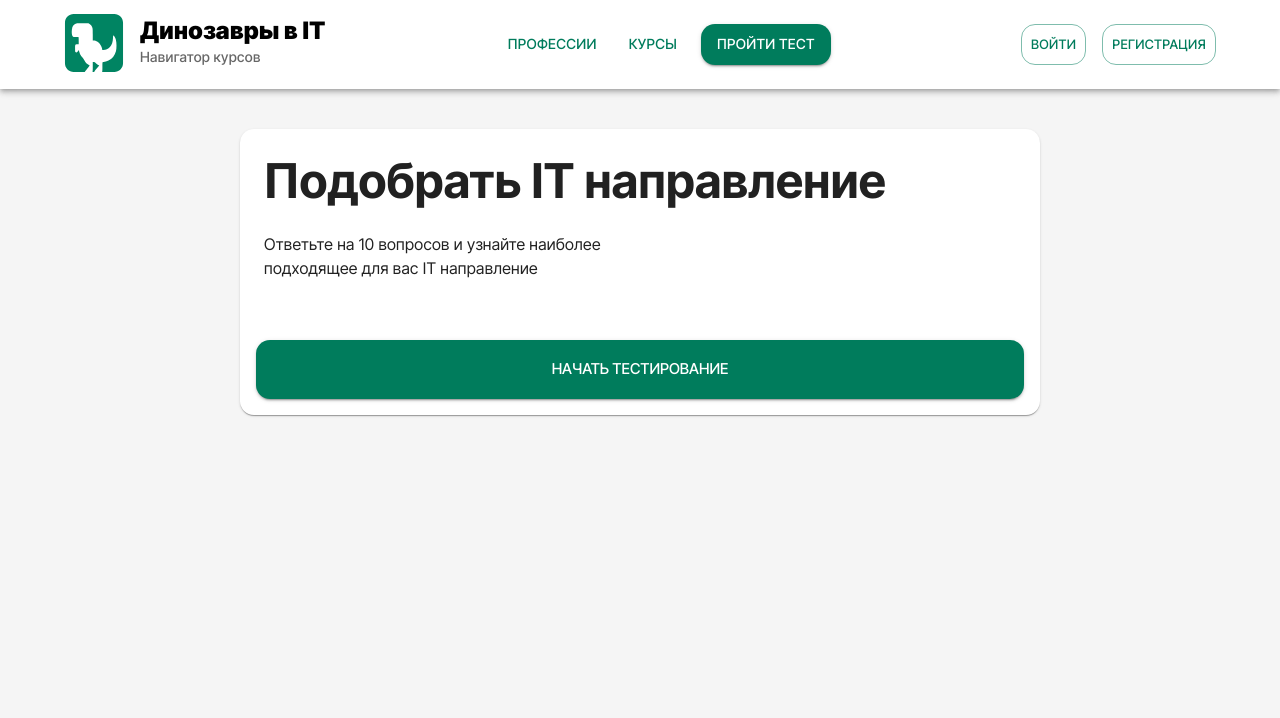
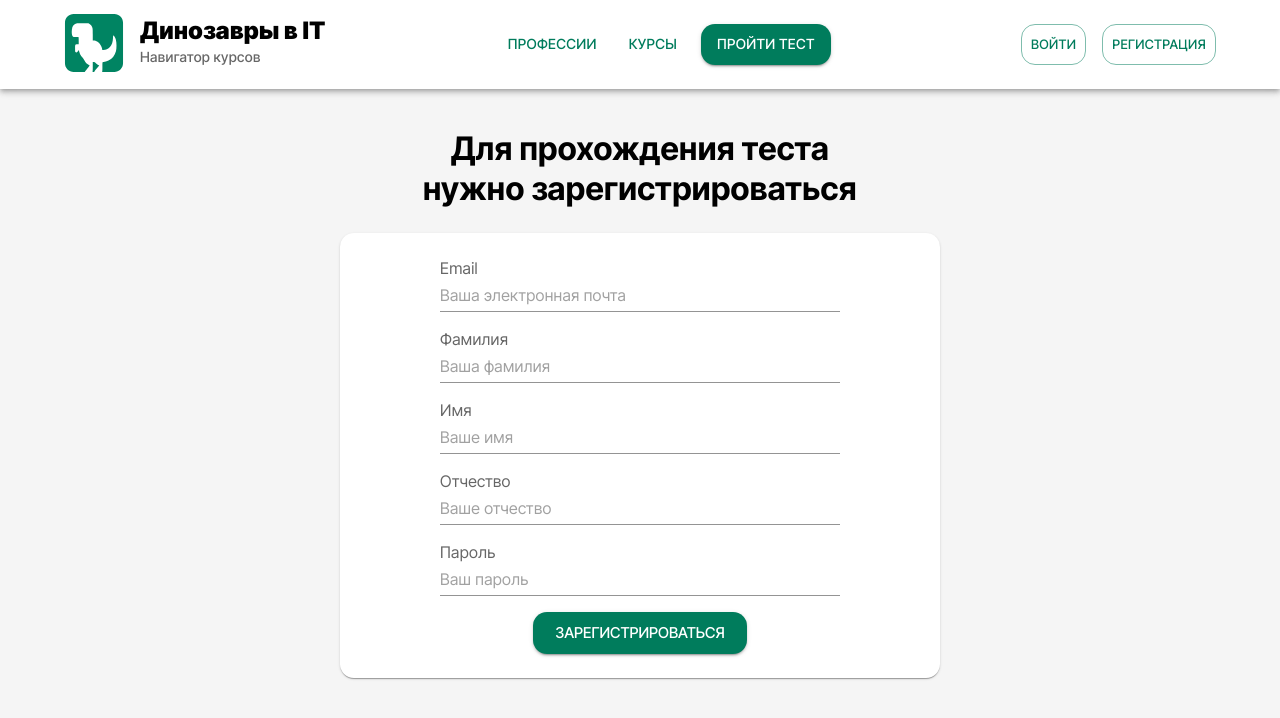
Before and after one commit to belousovnia/bootcamp_frontend, a React (Vite) app: page /survey in a window 1280 px wide. Shown: the top 718 px of the page. Built offline with nearby package versions, Linux system fonts and the light colour scheme.

Commit message:
Добавил форму регистрации на экране тестирования

```diff
--- a/src/features/auth/Registration/Registration.tsx
+++ b/src/features/auth/Registration/Registration.tsx
@@ -14,7 +14,11 @@ import {
 import { FieldValues, useForm } from 'react-hook-form';
 import { StyledBox } from '@features/auth/components';
 
-export const Registration = () => {
+interface RegistrationProps {
+  title?: string;
+}
+
+export const Registration = ({ title }: RegistrationProps) => {
   const setAuth = useAuthStore((state) => state.setAuth);
   const [warningMessage, setWarningMessage] = useState<string>('');
 
@@ -28,8 +32,6 @@ export const Registration = () => {
     setWarningMessage('');
     commitRegistration(data);
   };
-
-  // const password isValid useMemo(() => function, input);
 
   const commitRegistration = async (user: FieldValues) => {
     try {
@@ -67,7 +69,9 @@ export const Registration = () => {
         alignItems: 'center',
       }}
     >
-      <Typography variant={'h4'}>Регистрация</Typography>
+      <Typography variant={'h4'} textAlign="center" maxWidth={470}>
+        {title ?? 'Регистрация'}
+      </Typography>
       <Paper
         sx={{
           display: 'flex',
--- a/src/features/survey/components/SurveyStartCard/SurveyStartCard.tsx
+++ b/src/features/survey/components/SurveyStartCard/SurveyStartCard.tsx
@@ -15,7 +15,6 @@ import { SurveyCard } from '../SurveyCard';
 export const SurveyStartCard = () => {
   const navigate = useNavigate();
   const setSurveyState = useSurveyResultsStore((state) => state.setSurveyState);
-  const setCurrentStep = useSurveyResultsStore((state) => state.setCurrentStep);
 
   const handleStartSurvey: MouseEventHandler<HTMLButtonElement> = (e) => {
     setSurveyState('in-progress');
--- a/src/screens/SurveyScreen/SurveyScreen.tsx
+++ b/src/screens/SurveyScreen/SurveyScreen.tsx
@@ -1,7 +1,14 @@
+import { Registration, useAuthStore } from '@features/auth';
 import { SurveyStartCard } from '@features/survey/components/SurveyStartCard/SurveyStartCard';
 import { Container } from '@mui/material';
 import { useNavigation } from 'react-router-dom';
 
 export const SurveyScreen = () => {
-  return <SurveyStartCard />;
+  const isAuth = useAuthStore((state) => state.isAuth);
+
+  return isAuth ? (
+    <SurveyStartCard />
+  ) : (
+    <Registration title="Для прохождения теста нужно зарегистрироваться" />
+  );
 };
```
